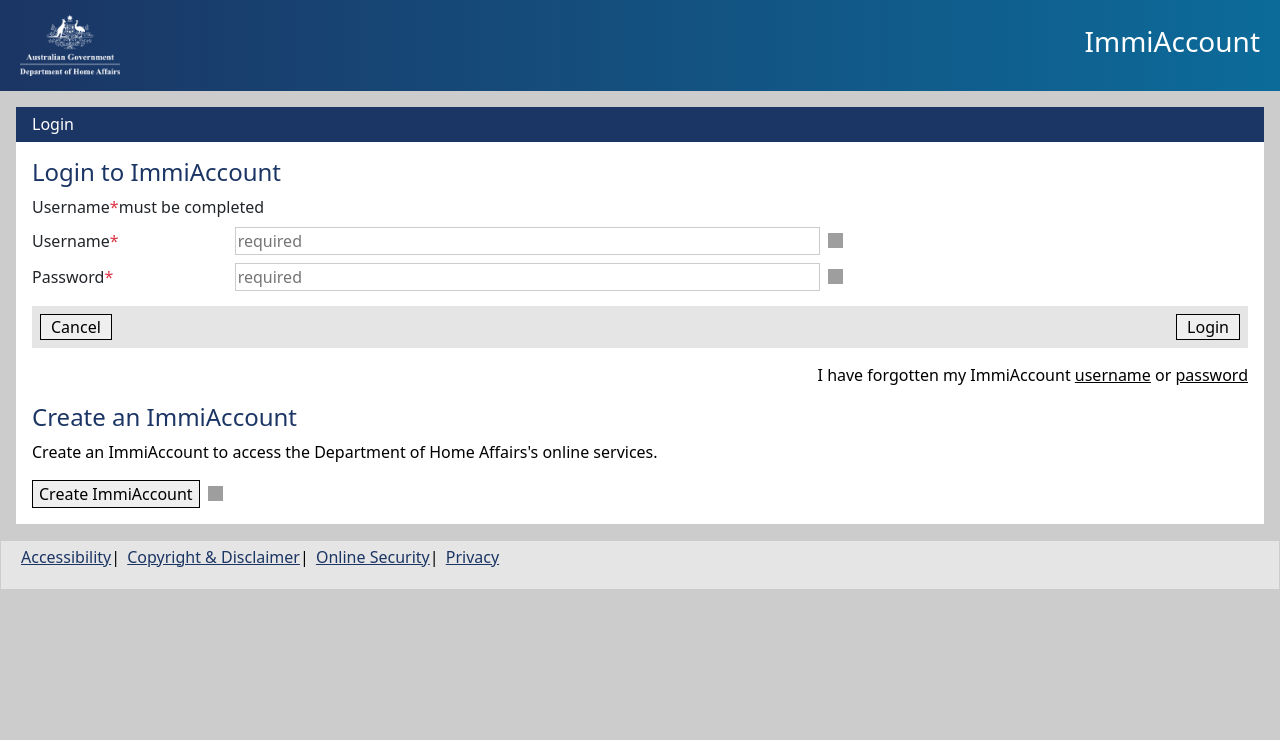
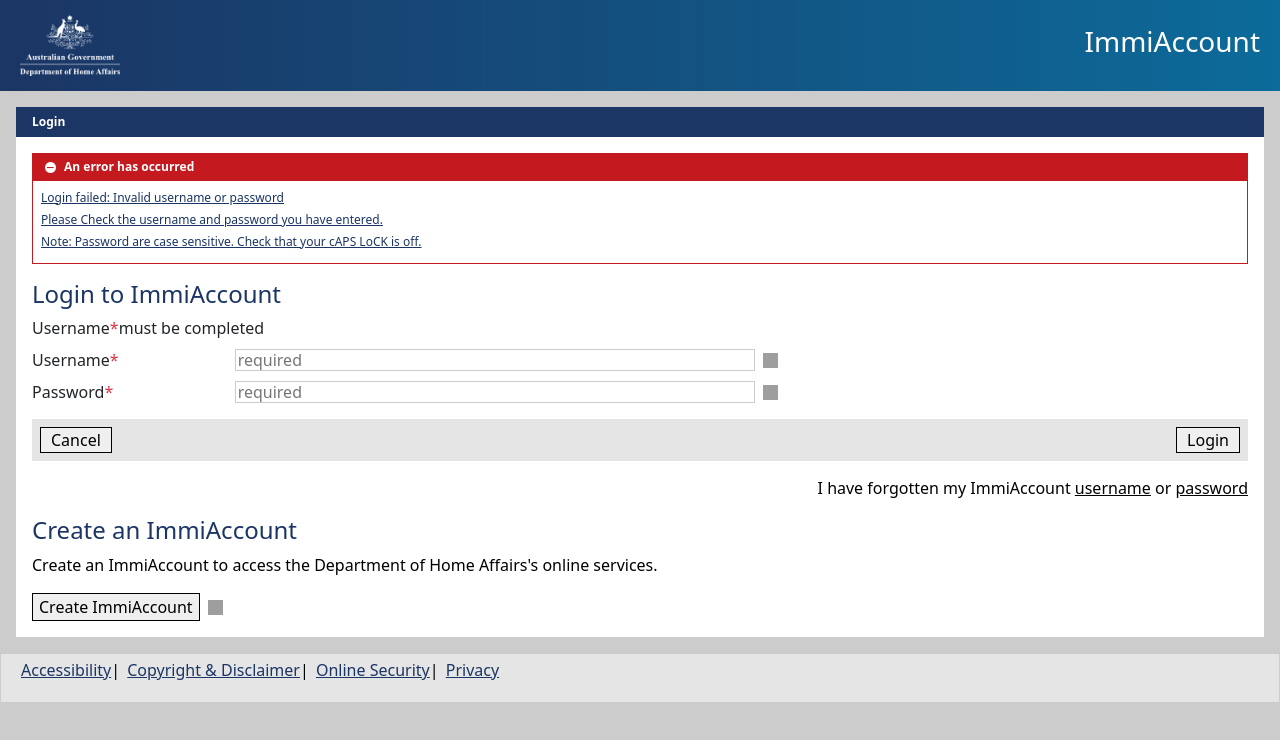
Before and after one commit to FictionCode00/gov-dev, a React (Vite) app: page / in a window 1280 px wide. Shown: the top 740 px of the page. Built offline with nearby package versions, Linux system fonts and the light colour scheme; grey boxes are pictures that could not be loaded.

Commit message:
adjust font and design popup

```diff
--- a/src/App.css
+++ b/src/App.css
@@ -36,7 +36,8 @@
 padding: 8px 16px;
 }
 .loginMainhead h5 {
-  font-size: 16px;
+  font-size: 12px;
+  font-weight: 700;
 }
 .loginMainContent h4 {
   font-size: 24px;
@@ -91,6 +92,10 @@
   margin-left: 0;
   position: absolute;
  }
+ .footerA {
+color: #072243 !important;
+font-size: 12px !important;
+ }
  .labelInput img {
   width: 15px;
   height: 15px;
@@ -136,26 +141,31 @@
 }
 
 .sidebar li {
-  padding: 5px 10px;
+  padding: 3px 10px;
   font-weight: 500;
-  font-size: 13px;
+  font-size: 12px;
   cursor: pointer;
 }
 .appdetailrightcontent {
   border: 1px solid #ddd;
 }
 .blueHeading {
-  color: #0055cc;
-  font-size: 16px !important;
+  color: #024da1;
+  font-size: 18px !important;
   font-weight: 600 !important;
 }
+.blueHeadingAccording {
+  color: #024da1;
+  font-size: 16px !important;
+  font-weight: 500 !important;
+}
 .cmnwordsfonts {
-  font-size: 14px;
+  font-size: 12px;
   color: #000;
   margin-bottom: 5px;
 }
 .accordingHeading {
-  font-size: 16px;
+  font-size: 12px;
   font-weight: 700;
 }
 .accordianData ul {
@@ -168,13 +178,13 @@
 .accordianData ul li p:first-child {
   width: 25%;
   font-weight: 600;
-  font-size: 14px;
+  font-size: 12px;
   margin-bottom: 0px;
 }
 .accordianData ul li p:last-child {
   font-weight: 600;
   width: 75%;
-  font-size: 14px;
+  font-size: 12px;
   margin-bottom: 0px;
 }
 .css-yfrx4k-MuiAccordionSummary-content.Mui-expanded {
@@ -219,3 +229,18 @@
   border-left: 1px solid #ddd !important;
   border-radius: 0px !important;
 }
+.errorMsg {
+  border: 1px solid #c41a1f;
+}
+.errorMsg h5 {
+  padding: .5em 1em .5em 1em;
+  font-weight: bold;
+}
+.errorMsg-content {
+color: #1b3564;
+text-decoration: underline;
+font-size: 12px;
+}
+.lastAccordian:last-child {
+margin-bottom: 25px;
+}
--- a/src/components/auth/AppDetail.tsx
+++ b/src/components/auth/AppDetail.tsx
@@ -155,13 +155,13 @@
                     <p className="cmnwordsfonts">
                       For information about a person's current Australian visa
                       status see{" "}
-                      <a href="#" className="text-blue-600 underline">
+                      <a href="#" className=" underline" style={{color: "#072243"}}>
                         Visa Entitlement Verification Online
                       </a>
                     </p>
                     <p className="cmnwordsfonts">
                       For Maritime Crew Visa holder information see{" "}
-                      <a href="#" className="text-blue-600 underline">
+                      <a href="#" className="underline"  style={{color: "#072243"}}>
                         Maritime Crew visa status enquiry
                       </a>
                     </p>
@@ -173,7 +173,7 @@
                         id="panel1-header"
                         style={{ backgroundColor: "#dddddd66" }}
                       >
-                        <Typography className="blueHeading" component="span">
+                        <Typography className="blueHeadingAccording" component="span">
                           {userDetail?.lastName}, {userDetail?.firstName} (
                           {userDetail?.dob})
                         </Typography>
@@ -200,7 +200,7 @@
                             </li>
                           </ul>
                           <h4 className="accordingHeading">Grant letter</h4>
-                          <a>View grant letter</a>
+                          <a onClick={handleOpen} style={{cursor: "pointer", fontSize: "12px", color: "#072243"}}>View grant letter</a>
                         </div>
                       </AccordionDetails>
                       <h4
@@ -214,7 +214,7 @@
                         (item, index) => (
                           // item.isValid &&
                           //   {userDetail.visaSummary.visaCondition.filter((item)=>item.isValid).map((item,index) => (
-                          <Accordion key={index} style={{ marginLeft: "40px" }}>
+                          <Accordion className="lastAccordian" key={index} style={{ marginLeft: "40px" }}>
                             <AccordionSummary
                               expandIcon={<ExpandMoreIcon />}
                               aria-controls="panel1-content"
@@ -222,13 +222,13 @@
                               style={{ backgroundColor: "#dddddd66" }}
                             >
                               <Typography
-                                className="blueHeading"
+                                className="blueHeadingAccording"
                                 component="span"
                               >
                                 {item.visaName}
                               </Typography>
                             </AccordionSummary>
-                            <AccordionDetails>
+                            <AccordionDetails style={{fontSize: "12px", fontWeight: "500"}}>
                               {item.visaContent}
                             </AccordionDetails>
                           </Accordion>
@@ -244,16 +244,16 @@
         <div className="footer-sec">
           <ul>
             <li>
-              <a>Accessibility</a>
+              <a className="footerA">Accessibility</a>
             </li>
             <li>
-              <a>Copyright & Disclaimer</a>
+              <a className="footerA">Online Security</a>
             </li>
             <li>
-              <a>Online Security</a>
+              <a className="footerA">Privacy</a>
             </li>
             <li>
-              <a>Privacy</a>
+              <a className="footerA">Copyright & Disclaimer</a>
             </li>
           </ul>
         </div>
--- a/src/components/auth/Login.tsx
+++ b/src/components/auth/Login.tsx
@@ -1,6 +1,7 @@
 import { useNavigate } from "react-router-dom";
 import MainLogo from "../../assets/images/logostacked.png";
 import Question from "../../assets/images/question-mark.png";
+import ErrorIcon from "../../assets/images/errorIcon.png";
 import { useState } from "react";
 
 export const Login = () => {
@@ -36,6 +37,16 @@
         <h5 className="text-white fw-medium mb-0">Login</h5>
     </div>
 <div className="loginMainContent bg-white p-3">
+    <div className="errorMsg mb-3">
+        <h5 className="text-white mb-0 d-flex align-items-center gap-2" style={{backgroundColor: "#c41a1f",fontSize: "12px"}}>
+            <img src={ErrorIcon} alt="error" style={{width: "11px", height: "11px"}}/>
+            An error has occurred</h5>
+        <div className="p-2">
+            <p className="errorMsg-content mb-1">Login failed: Invalid username or password</p>
+            <p className="errorMsg-content mb-1">Please Check the username and password you have entered.</p>
+            <p className="errorMsg-content mb-1">Note: Password are case sensitive. Check that your cAPS LoCK is off.</p>
+        </div>
+    </div>
     <h4>Login to ImmiAccount</h4>
     <div className="row">
         <div className="col-md-12">
@@ -54,7 +65,7 @@
                     <input
                         type="text"
                         placeholder="required"
-                        className="w-100"
+                        style={{height: "22px", width: "520px"}}
                         value={inputUsername}
                         onChange={e => setInputUsername(e.target.value)}
                     />
@@ -71,8 +82,8 @@
                         <input
                             type="password"
                             placeholder="required"
-                            className="w-100"
                             value={inputPassword}
+                        style={{height: "22px", width: "520px"}}
                             onChange={e => setInputPassword(e.target.value)}
                         />
                         <img src={Question} data-toggle="tooltip" data-placement="top" title="Tooltip on top" alt="question"/>
```
Also changed, not shown: src/assets/images/errorIcon.png (added).
